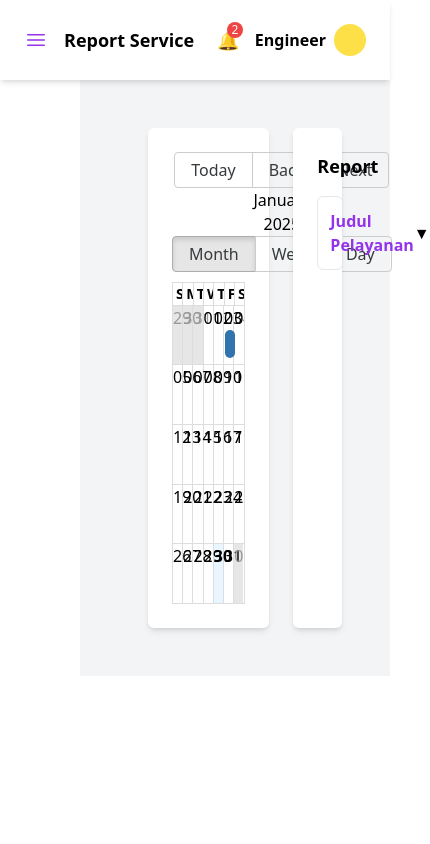
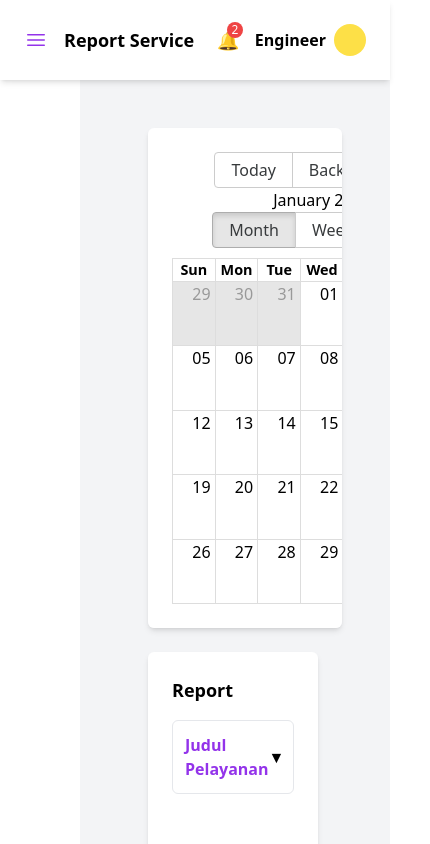
Before and after one commit to NabilaSivana/reporting-project, a React (Vite) app: page / in a window 390 px wide. Shown: the top 844 px of the page, 430 px wide, since content can reach past the window. Built offline with nearby package versions, Linux system fonts and the light colour scheme.

Commit message:
Update Dashboard.jsx

```diff
--- a/src/landing/Dashboard.jsx
+++ b/src/landing/Dashboard.jsx
@@ -30,25 +30,25 @@ const Dashboard = ({ isSidebarOpen, setTodoList }) => {
 
   return (
     <div
-      className={`transition-all duration-300 p-6 mt-20 grid gap-6 ${
-        isSidebarOpen ? "ml-5 grid-cols-3" : "ml-5 grid-cols-3"
+      className={`transition-all duration-300 p-6 mt-20 grid gap-6 grid-cols-1 md:grid-cols-3 ${
+        isSidebarOpen ? "ml-5" : "ml-5"
       }`}
     >
       {/* Calendar Section */}
-      <div className="col-span-2 bg-white p-6 rounded-md shadow-md h-[500px]">
+      <div className="col-span-2 bg-white p-6 rounded-md shadow-md h-[500px] w-full overflow-x-auto">
         <Calendar
           localizer={localizer}
           events={events}
           startAccessor="start"
           endAccessor="end"
-          style={{ height: "100%" }} // Make calendar take full height of the container
+          style={{ height: "100%", minWidth: "300px" }} // Make calendar take full height and adjust for small screens
           views={["month", "week", "day"]}
           className="custom-calendar"
         />
       </div>
 
       {/* Report Section */}
-      <div className="bg-white p-6 rounded-md shadow-md h-[500px]">
+      <div className="bg-white p-6 rounded-md shadow-md h-[500px] w-full">
         <h2 className="font-semibold text-lg mb-4">Report</h2>
         <div
           className="border p-3 rounded-md w-full cursor-pointer flex justify-between items-center"
```
